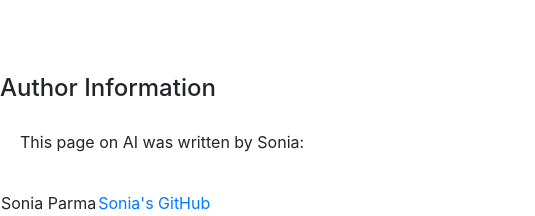
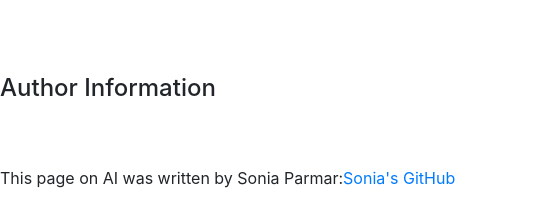
Before and after one commit to HackerByName/GroupWebsite, a plain HTML site: page ai.html in a window 1280 px wide. Shown: the part 2320-2536 px from the top of the page, 0-535 px from the left. After the commit the page ends 2510 px from the top, so only its background shows below. Drawn offline with nearby package versions, Linux system fonts and the light colour scheme.

Commit message:
Author info

```diff
--- a/ai.html
+++ b/ai.html
@@ -150,12 +150,10 @@ analysed to see how traffic flowed as well as detecting signals such as traffic
 
 <!-- Copy this! -->
 <h4>Author Information</h4>
-<p>This page on AI was written by Sonia:</p>
+<p></p>
 <table>
-    <tr>
-        <td>Sonia Parma</td>
-        <td><a href="https://github.com/svparmar">Sonia's GitHub</a></td>
-    </tr>
+    <tr>This page on AI was written by Sonia Parmar:</tr>
+    <tr><a href="https://github.com/svparmar">Sonia's GitHub</a></tr>
 </table>
 
 
```
